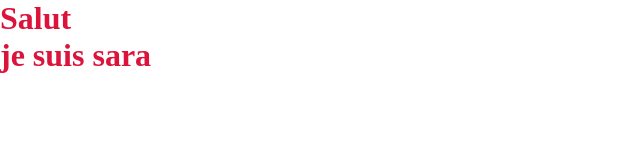
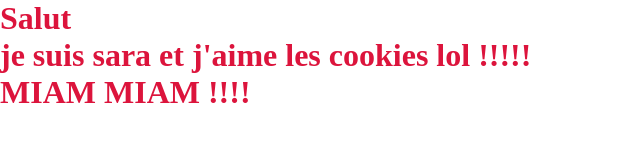
Before and after one commit to Sarayeo/Cours-A1-g1, a plain HTML site: page index.html in a window 1280 px wide. Shown: the whole page, without its empty margins (0-640 px from the left). Drawn offline with Linux system fonts and the light colour scheme.

Commit message:
modif index.html

```diff
--- a/index.html
+++ b/index.html
@@ -9,15 +9,19 @@
 </head>
 <header>
 
+
+
 </header>
 <body>
   <div>
     <h1>Salut</h1>
   </div>
   <div><h1>
-    je suis sara
+    je suis sara et j'aime les cookies lol !!!!!
 
   </h1></div>
 
+  <h1> MIAM MIAM !!!!</h1>
+
 </body>
 </html>
```
